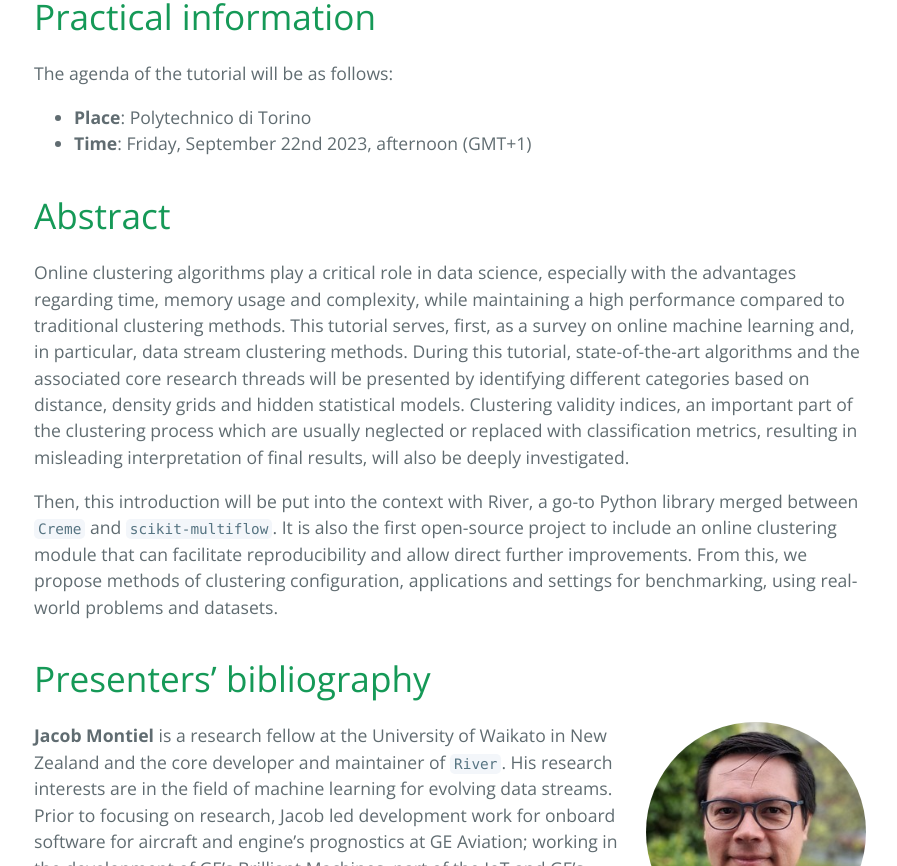
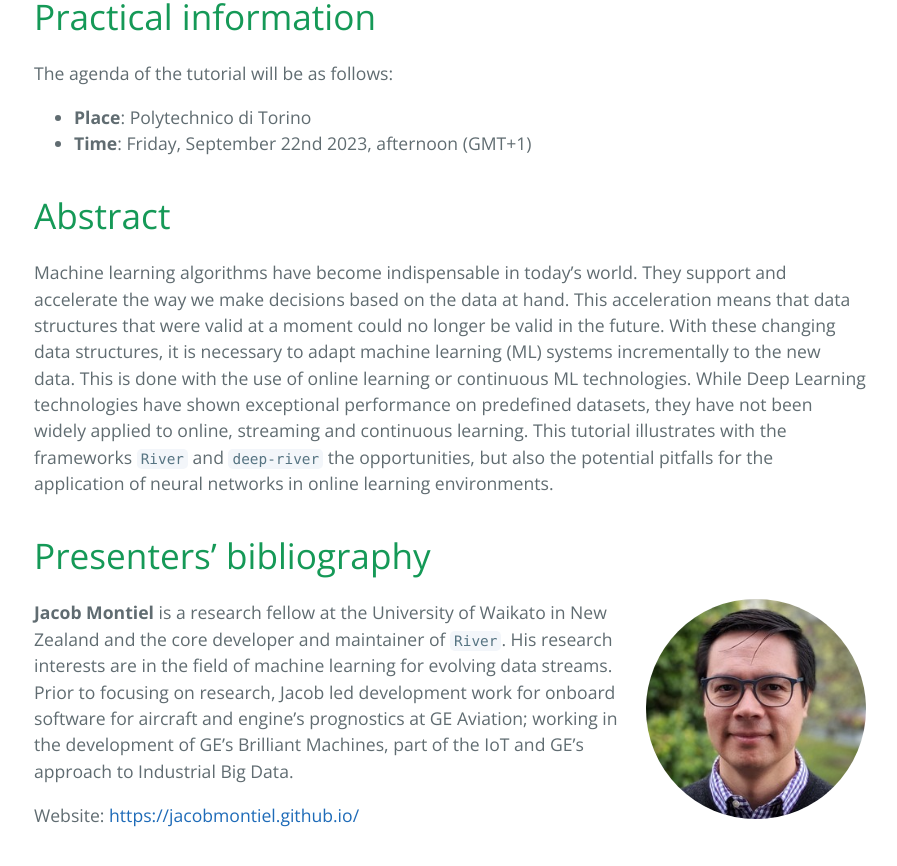
Before and after one commit to hoanganhngo610/deep-river.ecml-pkdd.2023, a Jekyll site: the page built from index.md, in a window 1280 px wide and 900 px high, scrolled down 565 px, cut to the strip 0-866 px from the top of the window. Shown: the whole strip, without its empty margins (190-1087 px from the left). Built offline with Jekyll 4.4.1, drawn with Linux system fonts in a browser that asks for light colours.

Commit message:
Update abstract of the tutorial

```diff
--- a/index.md
+++ b/index.md
@@ -22,9 +22,7 @@ The agenda of the tutorial will be as follows:
 
 # Abstract
 
-Online clustering algorithms play a critical role in data science, especially with the advantages regarding time, memory usage and complexity, while maintaining a high performance compared to traditional clustering methods. This tutorial serves, first, as a survey on online machine learning and, in particular, data stream clustering methods. During this tutorial, state-of-the-art algorithms and the associated core research threads will be presented by identifying different categories based on distance, density grids and hidden statistical models. Clustering validity indices, an important part of the clustering process which are usually neglected or replaced with classification metrics, resulting in misleading interpretation of final results, will also be deeply investigated.
-
-Then, this introduction will be put into the context with River, a go-to Python library merged between `Creme` and `scikit-multiflow`. It is also the first open-source project to include an online clustering module that can facilitate reproducibility and allow direct further improvements. From this, we propose methods of clustering configuration, applications and settings for benchmarking, using real-world problems and datasets.
+Machine learning algorithms have become indispensable in today's world. They support and accelerate the way we make decisions based on the data at hand. This acceleration means that data structures that were valid at a moment could no longer be valid in the future. With these changing data structures, it is necessary to adapt machine learning (ML) systems incrementally to the new data. This is done with the use of online learning or continuous ML technologies. While Deep Learning technologies have shown exceptional performance on predefined datasets, they have not been widely applied to online, streaming and continuous learning. This tutorial illustrates with the frameworks `River` and `deep-river` the opportunities, but also the potential pitfalls for the application of neural networks in online learning environments.
 
 # Presenters' bibliography
 
```
